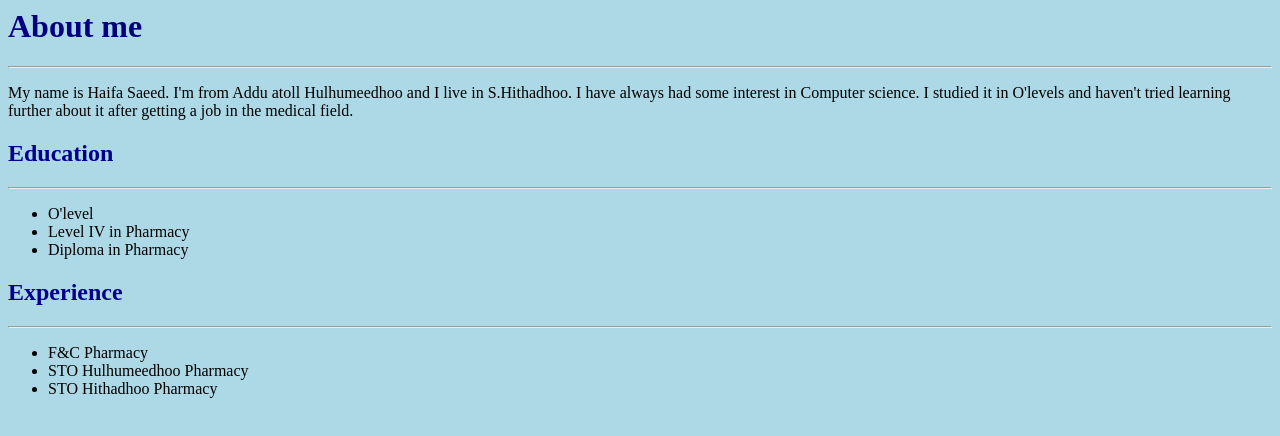
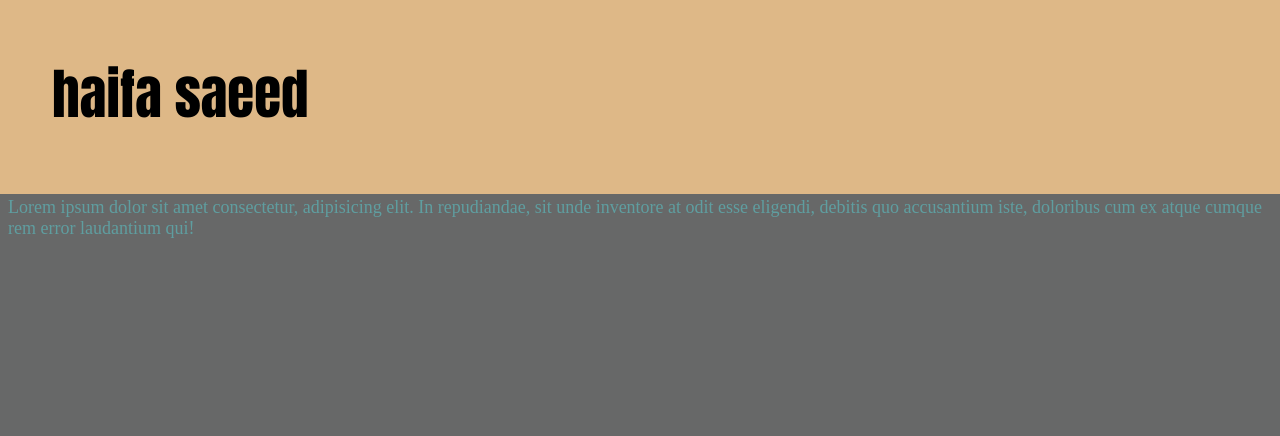
Before and after one commit to hhhhaaaiii/About-me, a plain HTML site: page Biography/index.html in a window 1280 px wide. Drawn offline with Linux system fonts and the light colour scheme.

Commit message:
css code
add css code

```diff
--- a/Biography/index.html
+++ b/Biography/index.html
@@ -1,19 +1,15 @@
-<body style="background-color:lightblue">
-<h1 style="color:navy">About me</h1>
-    <hr>
+<!DOCTYPE html>
+<html lang="en">
+<head>
+    <meta charset="UTF-8">
+    <meta name="viewport" content="width=device-width, initial-scale=1.0">
+    <title>biography</title>
+    <link rel="stylesheet" href="style.css">
+
+</head>
+<body>
+    <h1 class="profile">haifa saeed </h1>
+    <p class="bodytext">Lorem ipsum dolor sit amet consectetur, adipisicing elit. In repudiandae, sit unde inventore at odit esse eligendi, debitis quo accusantium iste, doloribus cum ex atque cumque rem error laudantium qui!</p>
+
 </body>
-<p>My name is Haifa Saeed. I'm from Addu atoll Hulhumeedhoo and I live in S.Hithadhoo. I have always had some interest in Computer science. I studied it in O'levels and haven't tried learning further about it after getting a job in the medical field.</p>
-<h2 style="color:darkblue">Education</h2>
-<hr>
-<ul>
-    <li>O'level</li>
-    <li>Level IV in Pharmacy</li>
-    <li>Diploma in Pharmacy</li>
-</ul>
-<h2 style="color:darkblue">Experience</h2>
-<hr>
-<ul>
-    <li>F&C Pharmacy</li>
-    <li>STO Hulhumeedhoo Pharmacy</li>
-    <li>STO Hithadhoo Pharmacy</li>
-</ul>
+</html>
--- /dev/null
+++ b/Biography/style.css
@@ -0,0 +1,16 @@
+body {background-color: rgb(103, 104, 104);}
+
+.profile{ font-family: Impact, Haettenschweiler, 'Arial Narrow Bold', sans-serif;
+    font-size: 55px;
+    padding: 59px;
+    margin: -15px;
+    background-color: burlywood;
+}
+p{
+
+    font-size: 50px;
+}
+.bodytext{
+    color: cadetblue;
+    font-size: large;
+}
```
Also changed, not shown: Biography/new.html (added).
